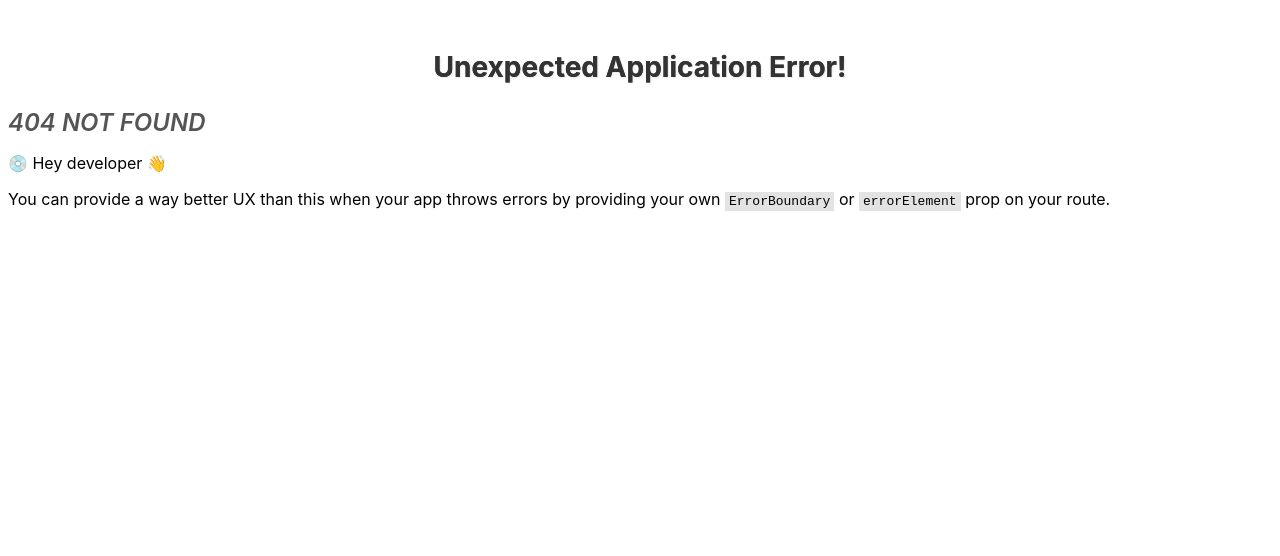
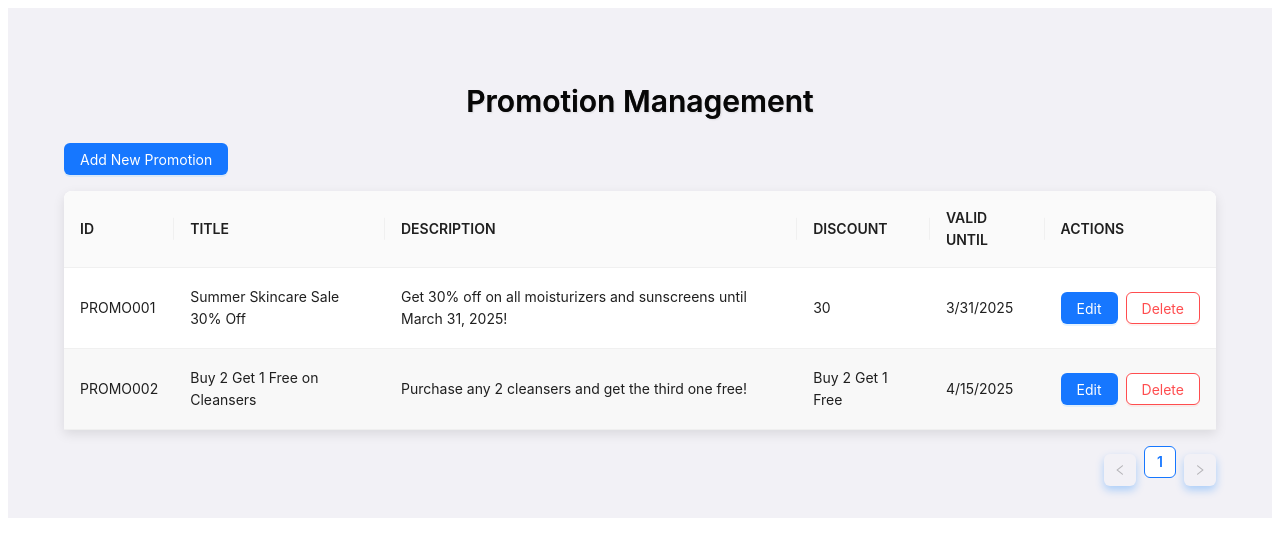
Before and after one commit to Hiiiiiiiii11/Spring2025SWD392_NET1707_G6_FE, a React (Create React App) app: page /promotions in a window 1280 px wide. Before the commit this address had no page. Shown: the top 556 px of the page. Built offline with nearby package versions, Linux system fonts and the light colour scheme; the HTML template or start-up script is replaced by a standard one.

Commit message:
promotionmanage crud

```diff
--- /dev/null
+++ b/src/pages/PromotionManage.jsx
@@ -0,0 +1,151 @@
+import React, { useState } from 'react';
+import { Table, Button, Modal, Form, Input, InputNumber, DatePicker, Typography, Space } from 'antd';
+const { Title } = Typography;
+
+const PromotionManage = () => {
+  // Dữ liệu mẫu (mock data) cho các chương trình khuyến mãi
+  const [promotions, setPromotions] = useState([
+    {
+      id: 'PROMO001',
+      title: 'Summer Skincare Sale 30% Off',
+      description: 'Get 30% off on all moisturizers and sunscreens until March 31, 2025!',
+      discount: 30,
+      validUntil: '2025-03-31',
+    },
+    {
+      id: 'PROMO002',
+      title: 'Buy 2 Get 1 Free on Cleansers',
+      description: 'Purchase any 2 cleansers and get the third one free!',
+      discount: 'Buy 2 Get 1 Free',
+      validUntil: '2025-04-15',
+    },
+  ]);
+
+  const [isModalVisible, setIsModalVisible] = useState(false);
+  const [editingPromotion, setEditingPromotion] = useState(null);
+  const [form] = Form.useForm();
+
+  // Columns cho bảng
+  const columns = [
+    { title: 'ID', dataIndex: 'id', key: 'id' },
+    { title: 'Title', dataIndex: 'title', key: 'title' },
+    { title: 'Description', dataIndex: 'description', key: 'description' },
+    { title: 'Discount', dataIndex: 'discount', key: 'discount' },
+    { title: 'Valid Until', dataIndex: 'validUntil', key: 'validUntil', render: (text) => new Date(text).toLocaleDateString() },
+    {
+      title: 'Actions',
+      key: 'actions',
+      render: (_, record) => (
+        <Space>
+          <Button type="primary" onClick={() => handleEdit(record)}>Edit</Button>
+          <Button danger onClick={() => handleDelete(record.id)}>Delete</Button>
+        </Space>
+      ),
+    },
+  ];
+
+  // Xử lý chỉnh sửa
+  const handleEdit = (record) => {
+    setEditingPromotion(record);
+    form.setFieldsValue({
+      ...record,
+      validUntil: record.validUntil ? new Date(record.validUntil) : null,
+    });
+    setIsModalVisible(true);
+  };
+
+  // Xử lý xóa
+  const handleDelete = (id) => {
+    setPromotions(promotions.filter(item => item.id !== id));
+    alert(`Promotion with ID ${id} deleted successfully!`);
+  };
+
+  // Xử lý lưu thay đổi
+  const handleSave = (values) => {
+    if (editingPromotion) {
+      setPromotions(promotions.map(item =>
+        item.id === editingPromotion.id ? { ...item, ...values, validUntil: values.validUntil.format('YYYY-MM-DD') } : item
+      ));
+    } else {
+      setPromotions([...promotions, { id: `PROMO${promotions.length + 1}`, ...values, validUntil: values.validUntil.format('YYYY-MM-DD') }]);
+    }
+    setIsModalVisible(false);
+    form.resetFields();
+    setEditingPromotion(null);
+    alert("Promotion updated successfully!");
+  };
+
+  // Hiển thị modal thêm/sửa
+  const showModal = () => {
+    setEditingPromotion(null);
+    form.resetFields();
+    setIsModalVisible(true);
+  };
+
+  // Đóng modal
+  const handleCancel = () => {
+    setIsModalVisible(false);
+    form.resetFields();
+    setEditingPromotion(null);
+  };
+
+  return (
+    <div style={{ padding: 24, maxWidth: 1200, margin: '0 auto' }}>
+      <Title level={2}>Promotion Management</Title>
+      <Button type="primary" onClick={showModal} style={{ marginBottom: 16 }}>
+        Add New Promotion
+      </Button>
+      <Table
+        columns={columns}
+        dataSource={promotions}
+        rowKey="id"
+        pagination={{ pageSize: 5 }}
+      />
+      <Modal
+        title={editingPromotion ? "Edit Promotion" : "Add New Promotion"}
+        visible={isModalVisible}
+        onOk={() => form.submit()}
+        onCancel={handleCancel}
+        okText="Save"
+        cancelText="Cancel"
+      >
+        <Form
+          form={form}
+          onFinish={handleSave}
+          layout="vertical"
+        >
+          <Form.Item
+            name="title"
+            label="Title"
+            rules={[{ required: true, message: 'Please enter the promotion title!' }]}
+          >
+            <Input placeholder="Enter promotion title" />
+          </Form.Item>
+          <Form.Item
+            name="description"
+            label="Description"
+            rules={[{ required: true, message: 'Please enter the description!' }]}
+          >
+            <Input.TextArea placeholder="Enter promotion description" rows={4} />
+          </Form.Item>
+          <Form.Item
+            name="discount"
+            label="Discount"
+            rules={[{ required: true, message: 'Please enter the discount!' }]}
+          >
+            <Input placeholder="Enter discount (e.g., 30% or Buy 2 Get 1 Free)" />
+          </Form.Item>
+          <Form.Item
+            name="validUntil"
+            label="Valid Until"
+            rules={[{ required: true, message: 'Please select the valid date!' }]}
+          >
+            <DatePicker style={{ width: '100%' }} />
+          </Form.Item>
+        </Form>
+      </Modal>
+    </div>
+  );
+};
+
+export default PromotionManage;
--- a/src/routers/router.js
+++ b/src/routers/router.js
@@ -22,6 +22,7 @@ import CompareProducts from "../components/CompareProduct/CompareProducts";
 import OrderPage from "../pages/OrderPage/CustomerOrders";
 import ManageOrders from "../pages/ManageOrder/ManageOrders";
 import UserProfile from "../pages/Profile/ProfileDetail";
+import PromotionManage from "../pages/PromotionManage";
 
 
 const AppRouter = createBrowserRouter([
@@ -46,6 +47,7 @@ const AppRouter = createBrowserRouter([
       { path: "/news", element: <News /> },
       { path: "/faq", element: <FAQ /> },
       { path: "/profile", element: <UserProfile /> },
+      { path: "promotions", element: <PromotionManage/>},
       { path: "/manage-batch/:productID", element: <PrivateRoute element={<BatchManagement />} allowedRoles={["MANAGER"]} /> },
 
       {
```
